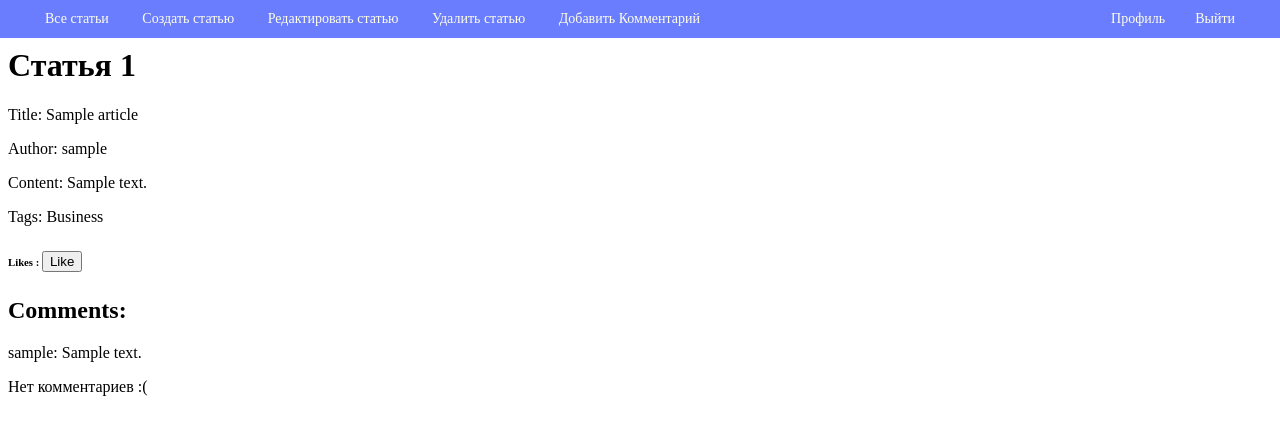
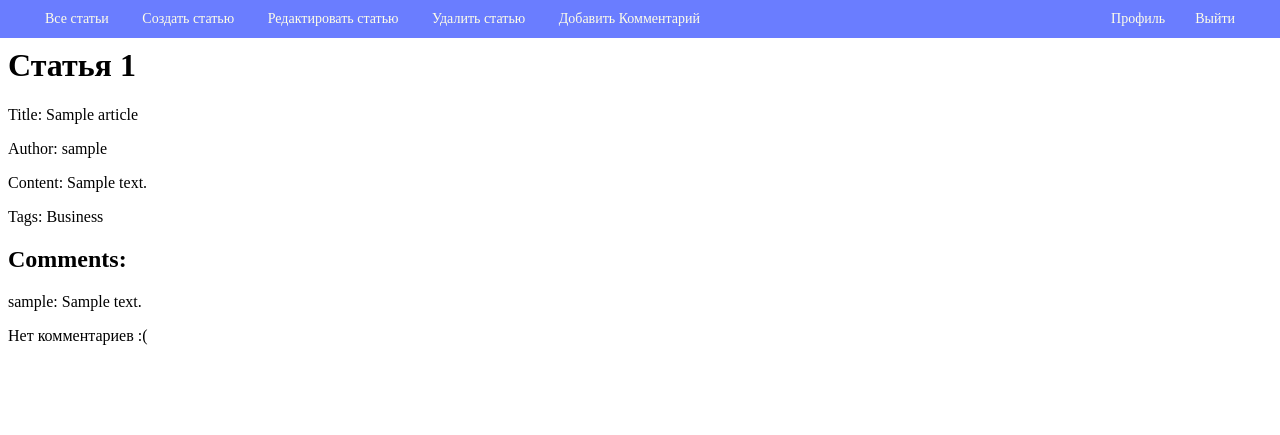
Before and after one commit to namastefellas/blog, a Django app: page /articles/1/ in a window 1280 px wide. Shown: the top 435 px of the page. Run offline with Django 3.2, Linux system fonts and the light colour scheme; a user stored in the database is signed in; data comes from the database, SQL or seed files in the repository; tables that the repository leaves empty hold one stand-in row (values such as "Sample post"); parts of the project's set-up code (start-up, migrations or seed data) failed here and were passed over.

Commit message:
Create view.html

```diff
--- a/hello/article/templates/articles/view.html
+++ b/hello/article/templates/articles/view.html
@@ -25,13 +25,6 @@ b{% extends "base.html" %}
     <p>Author: {{ article.author }}</p>
     <p>Content: {{ article.content }}</p>
     <p>Tags: {% for tag in article.tags.all %}{{ tag.tag }}{% if not forloop.last %}, {% endif %}{% endfor %}</p>
-    {% if user.is_authenticated %}
-    {% if request.user in article.likes.all %}
-    <h6>Likes : <button onclick=Unlike(event)">Unlike</button></h6>
-    {% else %}
-    <h6>Likes : <button onclick="Like(event)">Like</button></h6>
-    {% endif %}
-    {% endif %}
 
     <h2>Comments:</h2>
     {% for comment in article.comments.all %}
```
